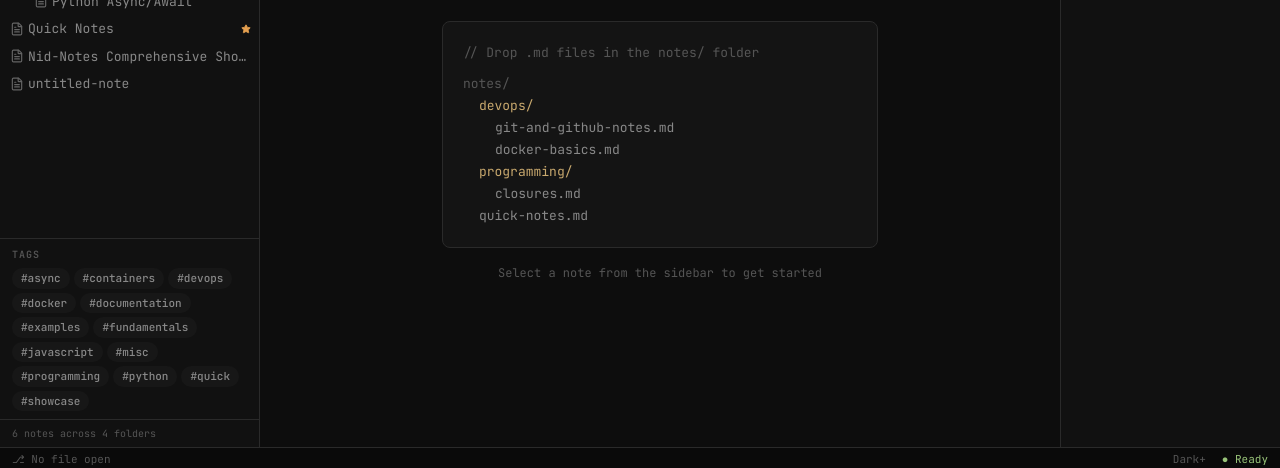
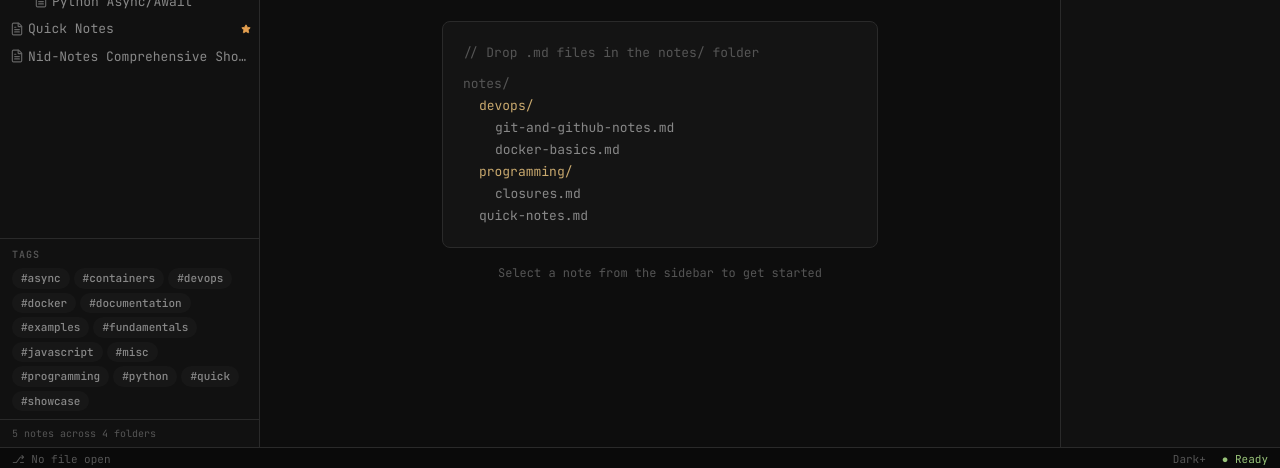
Before and after one commit to nideeshkayal/nid-notes, a Next.js app: page / in a window 1280 px wide. Shown: the part 329-797 px from the top of the page. Built offline with nearby package versions, Linux system fonts and the light colour scheme.

Commit message:
clean explorer state and placeholder notes

```diff
--- a/notes/untitled-note.md
+++ /dev/null
@@ -1,2 +0,0 @@
-
-![Image](/file.svg)
--- a/src/components/layout/FileExplorer.tsx
+++ b/src/components/layout/FileExplorer.tsx
@@ -1,6 +1,6 @@
 'use client';
 
-import React, { useState, useEffect } from 'react';
+import React, { useEffect, useMemo, useState } from 'react';
 import { useApp } from '@/context/AppContext';
 import { NoteNode } from '@/lib/getNotesTree';
 import {
@@ -11,8 +11,6 @@ import {
   FolderOpen,
   Star,
   RefreshCw,
-  FolderPlus,
-  FilePlus,
 } from 'lucide-react';
 
 function TreeNode({ node, depth = 0 }: { node: NoteNode; depth?: number }) {
@@ -140,7 +138,33 @@ export default function FileExplorer() {
   const [loading, setLoading] = useState(true);
   const [tagFilter, setTagFilter] = useState<string | null>(null);
 
-  const fetchTree = async () => {
+  useEffect(() => {
+    let cancelled = false;
+
+    async function fetchTree() {
+      setLoading(true);
+      try {
+        const res = await fetch('/api/notes');
+        const data = await res.json();
+        if (!cancelled) {
+          setTree(data);
+        }
+      } catch (err) {
+        console.error('Failed to load notes tree:', err);
+      } finally {
+        if (!cancelled) {
+          setLoading(false);
+        }
+      }
+    }
+
+    fetchTree();
+    return () => {
+      cancelled = true;
+    };
+  }, [setTree]);
+
+  const refreshTree = async () => {
     setLoading(true);
     try {
       const res = await fetch('/api/notes');
@@ -153,24 +177,19 @@ export default function FileExplorer() {
     }
   };
 
-  useEffect(() => {
-    fetchTree();
-  }, []);
-
-  // Collect all tags
-  const allTags: string[] = [];
+  const allTags = useMemo(() => {
+    const tags = new Set<string>();
     function collectTags(nodes: NoteNode[]) {
       for (const node of nodes) {
         if (node.type === 'file' && node.frontmatter?.tags) {
-        node.frontmatter.tags.forEach(t => {
-          if (!allTags.includes(t)) allTags.push(t);
-        });
+          node.frontmatter.tags.forEach(t => tags.add(t));
         }
         if (node.children) collectTags(node.children);
       }
     }
     collectTags(tree);
-  allTags.sort();
+    return Array.from(tags).sort();
+  }, [tree]);
 
   // Filter tree by tag
   function filterByTag(nodes: NoteNode[]): NoteNode[] {
@@ -244,7 +263,7 @@ export default function FileExplorer() {
         </span>
         <div style={{ display: 'flex', gap: 2 }}>
           <button
-            onClick={fetchTree}
+            onClick={refreshTree}
             title="Refresh"
             style={{
               background: 'none',
--- a/src/components/layout/Navbar.tsx
+++ b/src/components/layout/Navbar.tsx
@@ -6,7 +6,6 @@ import {
   Search,
   Plus,
   Palette,
-  Keyboard,
   PanelLeft,
   PanelRight,
   ChevronRight,
--- a/src/context/AppContext.tsx
+++ b/src/context/AppContext.tsx
@@ -52,7 +52,8 @@ const THEME_LABELS: Record<string, string> = {
 };
 
 export function AppProvider({ children }: { children: React.ReactNode }) {
-  const [state, setState] = useState<AppState>({
+  const [state, setState] = useState<AppState>(() => {
+    const baseState: AppState = {
       tree: [],
       activeNotePath: null,
       openTabs: [],
@@ -68,25 +69,31 @@ export function AppProvider({ children }: { children: React.ReactNode }) {
       pickForEditor: false,
       splitViewActive: false,
       splitViewPath: null,
-  });
+    };
 
-  // Load persisted state
-  useEffect(() => {
+    if (typeof window === 'undefined') {
+      return baseState;
+    }
+
     const saved = localStorage.getItem('nid-notes-state');
-    if (saved) {
+    if (!saved) {
+      return baseState;
+    }
+
     try {
       const parsed = JSON.parse(saved);
-        setState(prev => ({
-          ...prev,
+      return {
+        ...baseState,
         activeNotePath: parsed.activeNotePath || null,
         openTabs: parsed.openTabs || [],
         sidebarOpen: parsed.sidebarOpen ?? true,
         outlineOpen: parsed.outlineOpen ?? true,
         theme: parsed.theme || 'dark-plus',
-        }));
-      } catch {}
+      };
+    } catch {
+      return baseState;
     }
-  }, []);
+  });
 
   // Apply theme
   useEffect(() => {
--- a/src/lib/getNotesTree.ts
+++ b/src/lib/getNotesTree.ts
@@ -46,8 +46,17 @@ export function getNotesTree(dir: string = NOTES_DIR, basePath: string = ''): No
     } else if (entry.name.endsWith('.md')) {
       const fileContent = fs.readFileSync(fullPath, 'utf-8');
       const { data } = matter(fileContent);
+      const stats = fs.statSync(fullPath);
       const nameWithoutExt = entry.name.replace(/\.md$/, '');
       const filePath = basePath ? `${basePath}/${nameWithoutExt}` : nameWithoutExt;
+
+      if (
+        nameWithoutExt === 'untitled-note' &&
+        stats.size < 32 &&
+        fileContent.trim().startsWith('![')
+      ) {
+        continue;
+      }
 
       nodes.push({
         type: 'file',
```
Lines whose indentation alone changed are shown as unchanged.
